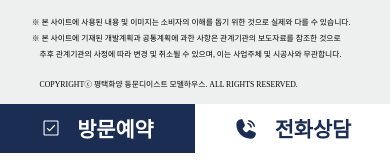
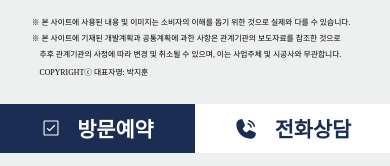
Before and after one commit to parkjihun22/dong-mun-dest, a React (Create React App) app: page /Brand/intro in a window 390 px wide. Shown: the part 691-857 px from the top of the page. Built offline with nearby package versions, Linux system fonts and the light colour scheme; a web font is replaced by a local one.

Commit message:
feat : 푸터이름추가

```diff
--- a/src/components/Footer/Footer.jsx
+++ b/src/components/Footer/Footer.jsx
@@ -21,6 +21,7 @@ const Footer = () => {
 								추후 관계기관의 사정에 따라 변경 및 취소될 수 있으며, 이는 사업주체 및 시공사와 무관합니다.</div>
 
 							<div className={styles.text2}>COPYRIGHTⓒ 평택화양 동문디이스트 모델하우스. ALL RIGHTS RESERVED.</div>
+							<div className={styles.text3}>COPYRIGHTⓒ 광고주 : 박지훈 ALL RIGHTS RESERVED.</div>
 						</div>
 
 						<a href="https://naver.me/FbOagsfY"><IoCall size={25} /> 1533-8848</a>
@@ -37,6 +38,7 @@ const Footer = () => {
 							<div className={styles.text1}>※ 본 사이트에 사용된 내용 및 이미지는 소비자의 이해를 돕기 위한 것으로 실제와 다를 수 있습니다.</div>
 							<div className={styles.text1}>※ 본 사이트에 기재된 개발계획과 공통계획에 과한 사항은 관계기관의 보도자료를 참조한 것으로 <br />
 								추후 관계기관의 사정에 따라 변경 및 취소될 수 있으며, 이는 사업주체 및 시공사와 무관합니다.</div>
+							<div className={styles.text3}> COPYRIGHTⓒ 대표자명: 박지훈 </div>
 
 							<div className={styles.text2}>COPYRIGHTⓒ 평택화양 동문디이스트 모델하우스. ALL RIGHTS RESERVED.</div>
 						</div>
--- a/src/components/Footer/Footer.module.scss
+++ b/src/components/Footer/Footer.module.scss
@@ -78,7 +78,19 @@
 
         @media (max-width: 900px) {
             padding-bottom: 12vw;
-            margin-top: 4vw;
+            margin-top: 1vw;
+            font-size: 2vw;
+        }
+    }
+
+    .text3 {
+        margin-top: 0.5vw;
+        font-size: 0.9vw;
+        color: #000000;
+
+        @media (max-width: 800px) {
+            padding-bottom: 10vw;
+            margin-top: 1vw;
             font-size: 2vw;
         }
     }
```
